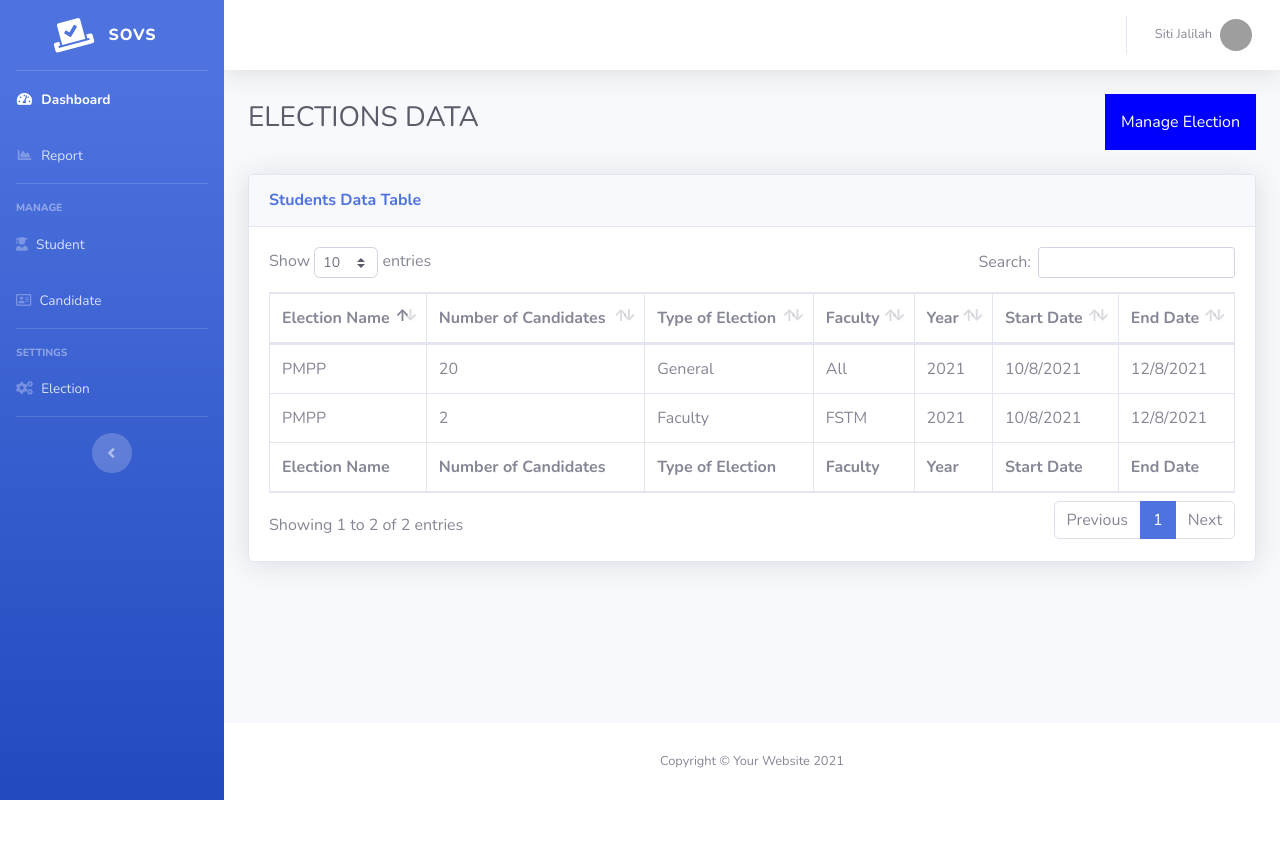
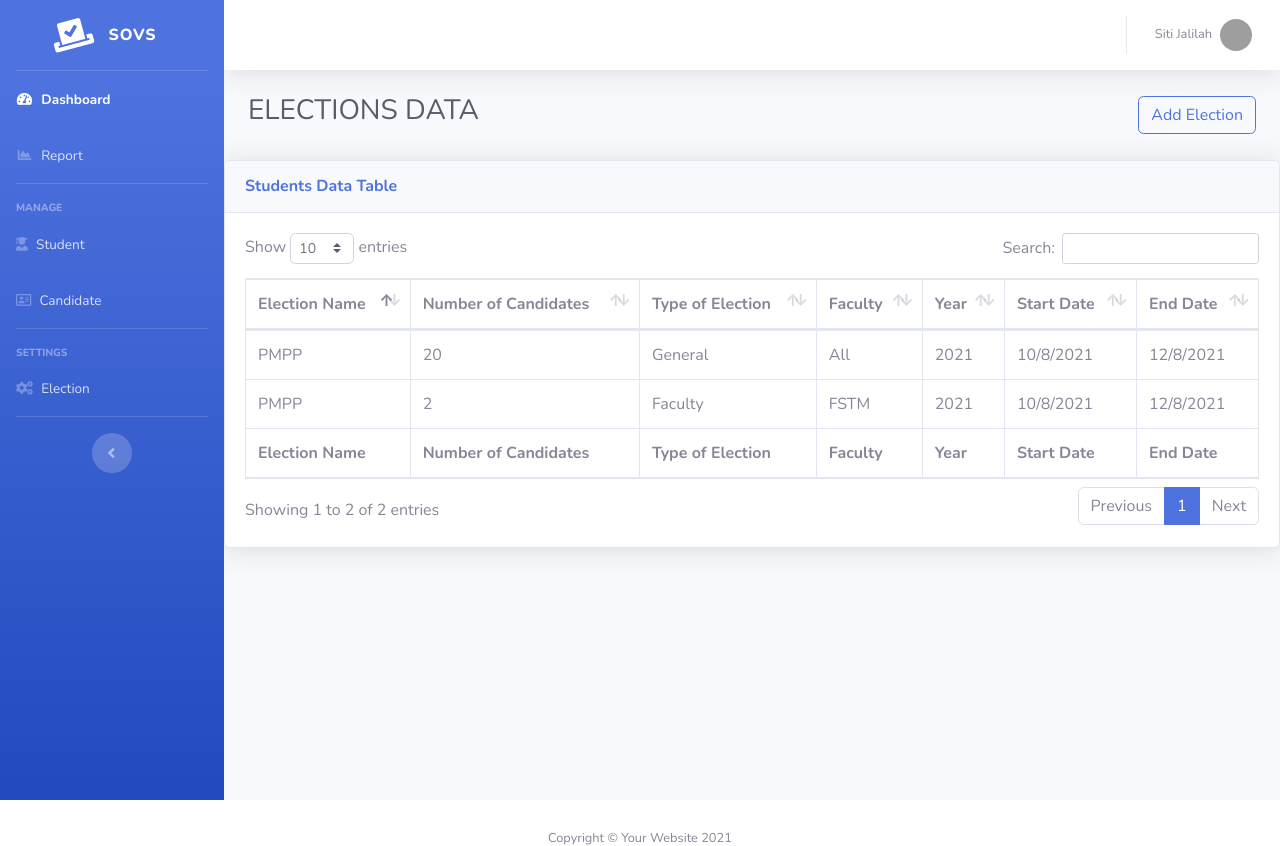
Before and after one commit to SitiJalilahMustaffa/SOVS, a PHP site: page /elections.php in a window 1280 px wide. Shown: the top 846 px of the page. Before the commit the page ends 800 px from the top, so only its background shows below. Run offline with PHP 8.4, Linux system fonts and the light colour scheme; grey boxes are pictures that could not be loaded.

Commit message:
update election

```diff
--- a/elections.php
+++ b/elections.php
@@ -83,13 +83,7 @@
                     <!-- Page Heading -->
                     <div class="d-sm-flex align-items-center justify-content-between mb-4">
                     <h1 class="h3 mb-2 text-gray-800">ELECTIONS DATA</h1>
-                    <div class="dropdown">
-                    <button class="dropbtn">Manage Election</button>
-                    <div class="dropdown-content">
-                    <a href="#">Add Election</a>
-                    <a href="#">Edit Election</a>
-                    <a href="#">Delete Election</a>
-                </div>
+                    <button type="button" class="btn btn-outline-primary" data-toggle="modal" data-target="#exampleModal">Add Election</button>
             </div>
 
         <!-- Dropdown - User Information -->
@@ -175,16 +169,18 @@
                 </div>
                 <!-- /.container-fluid -->
 
-            </div>
+
+        <!-- End of Content Wrapper -->
+
+    </div>
+    <!-- End of Page Wrapper -->
+
+    </div>
             <!-- End of Main Content -->
 
            <?php include 'footer.php' ?>
 
         </div>
-        <!-- End of Content Wrapper -->
-
-    </div>
-    <!-- End of Page Wrapper -->
 
     <!-- Scroll to Top Button-->
     <a class="scroll-to-top rounded" href="#page-top">
```
